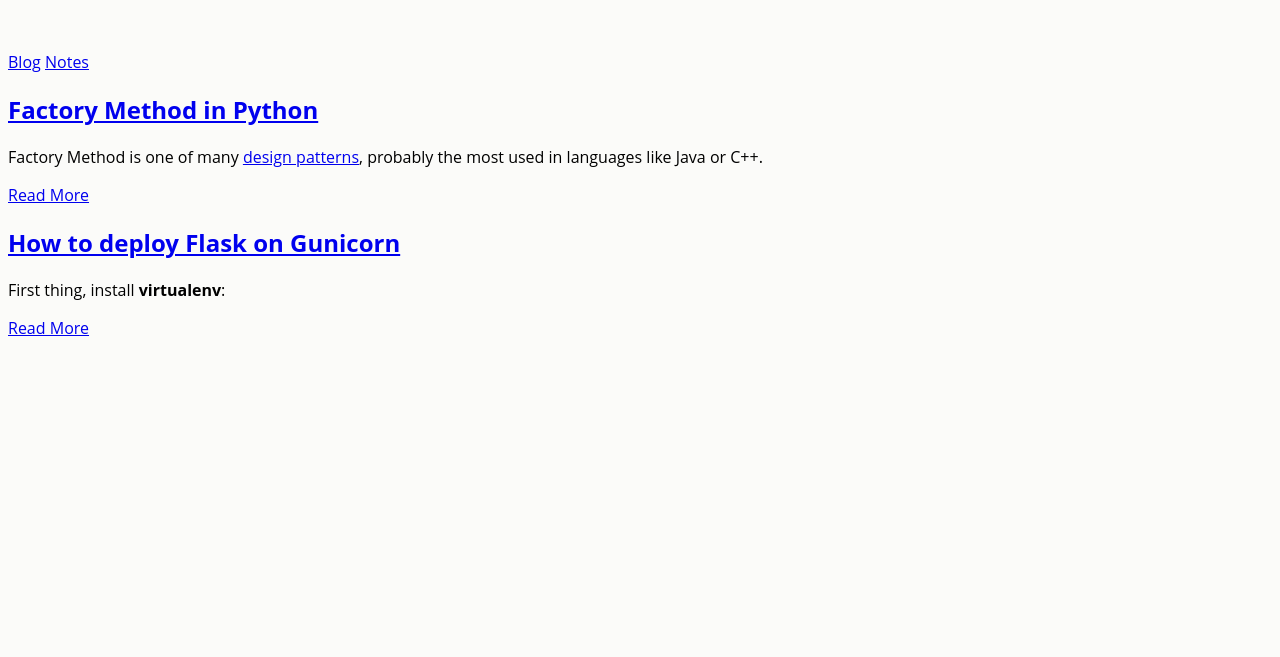
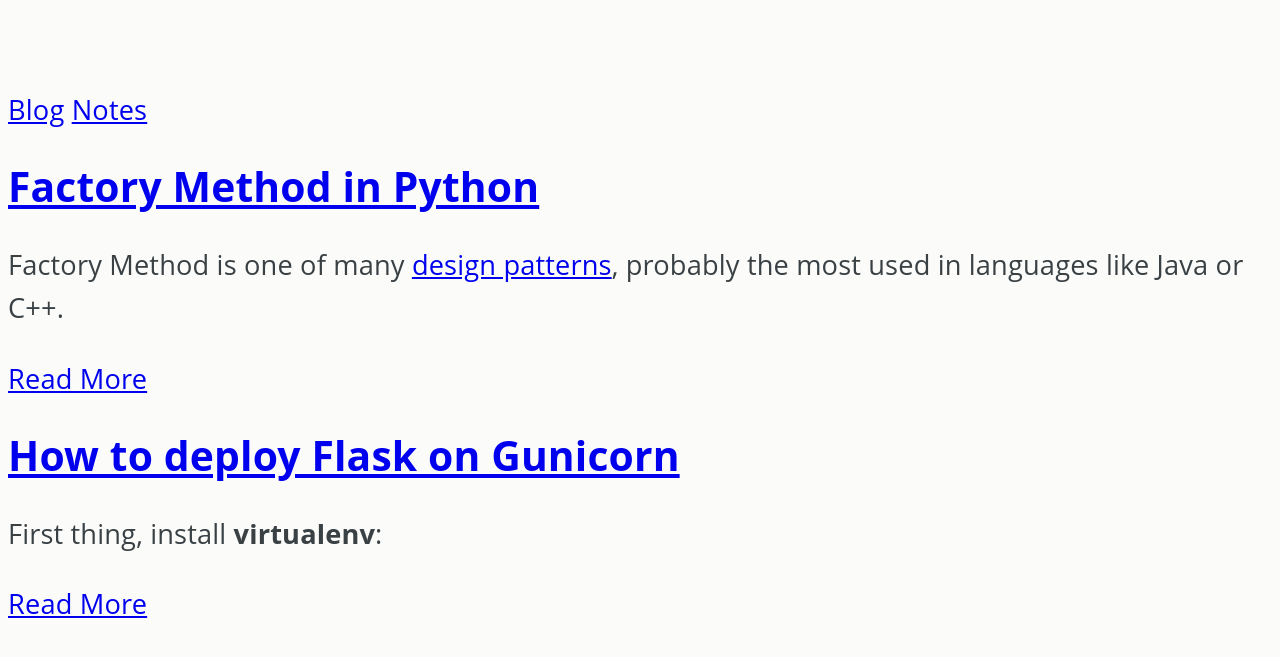
Before and after one commit to alessandrosp/alessandrosp.github.io, a Jekyll site: the page built from notes.md, in a window 1280 px wide. Shown: the top 657 px of the page. Built offline with Jekyll 4.4.1, drawn with Linux system fonts in a browser that asks for light colours.

```diff
--- a/assets/style.css
+++ b/assets/style.css
@@ -1,9 +1,13 @@
 body {
 	background: #fbfbf9;
 	font-family: 'Open Sans', sans-serif;
-	font-size: 16;
+    font-size: 1.7em;
+	color: #3A4145;
+    line-height: 1.6em;
+    letter-spacing: 0.01rem;
 }
 
 #index-container {
     text-align: center;
+	padding: 40px 20px 70px;
 }
```
Also changed, not shown: index.md (+5 -2 lines), 1 other file.
